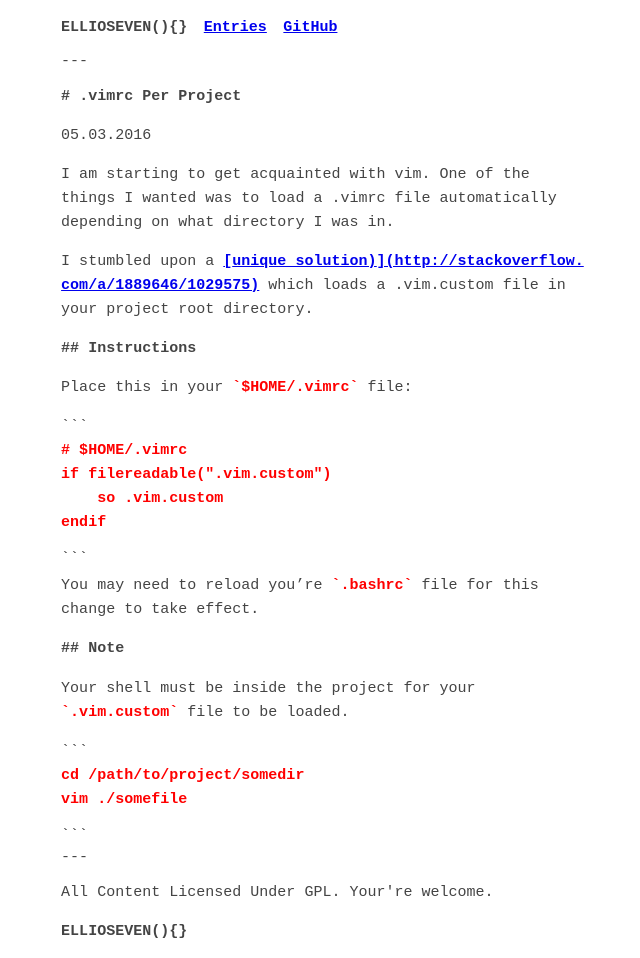
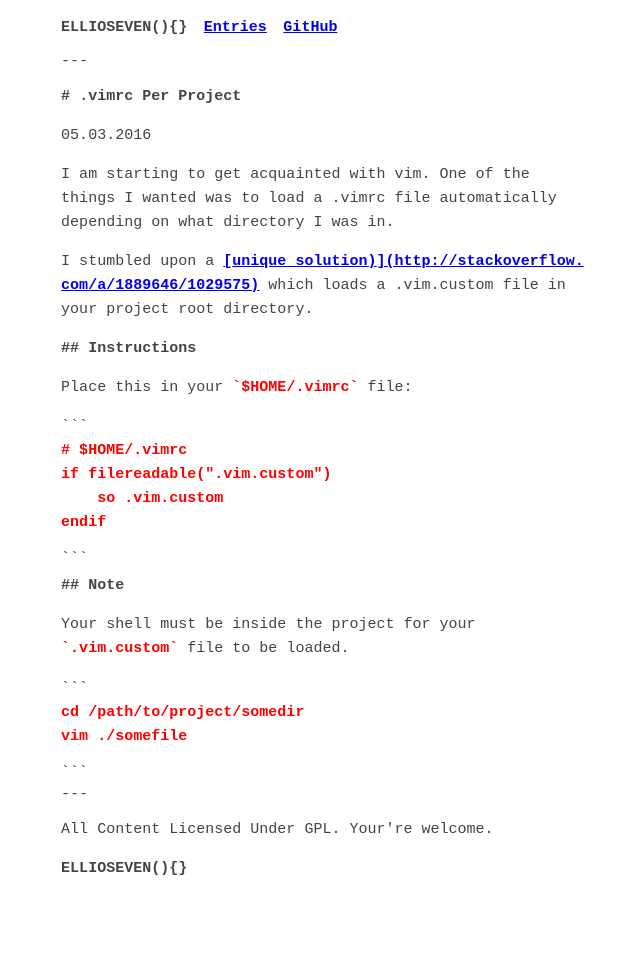
Before and after one commit to ellioseven/ellioseven.github.io, a Jekyll site: the page built from _posts/2016-03-04-vim-rc-per-project.markdown, in a window 1280 px wide. Shown: the whole page, without its empty margins (316-956 px from the left). Built offline with Jekyll 4.4.1, drawn with Linux system fonts in a browser that asks for light colours; after the commit the page ends 900 px from its top, so only the background shows below that.

Commit message:
Remove reload line in vim-rc per project

````diff
--- a/_posts/2016-03-04-vim-rc-per-project.markdown
+++ b/_posts/2016-03-04-vim-rc-per-project.markdown
@@ -18,8 +18,6 @@ if filereadable(".vim.custom")
 endif
 ```
 
-You may need to reload you're `.bashrc` file for this change to take effect.
-
 ## Note
 
 Your shell must be inside the project for your `.vim.custom` file to be loaded.
````
